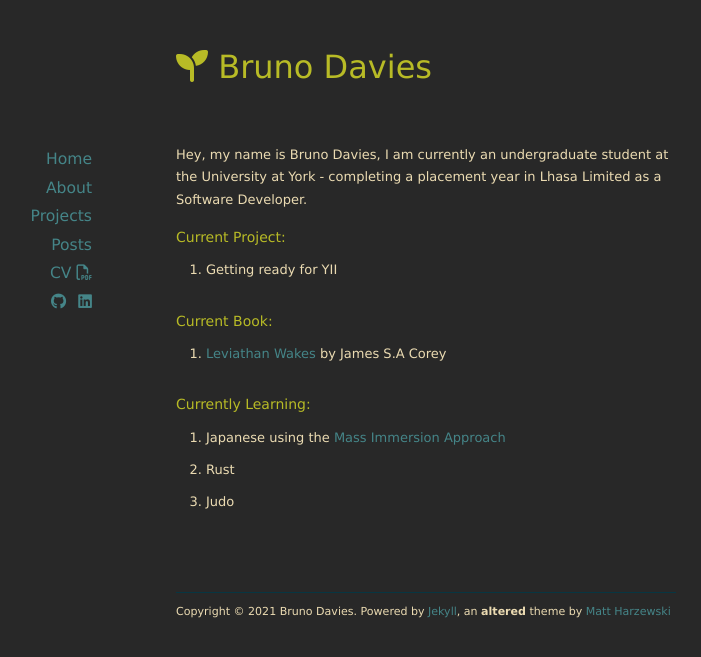
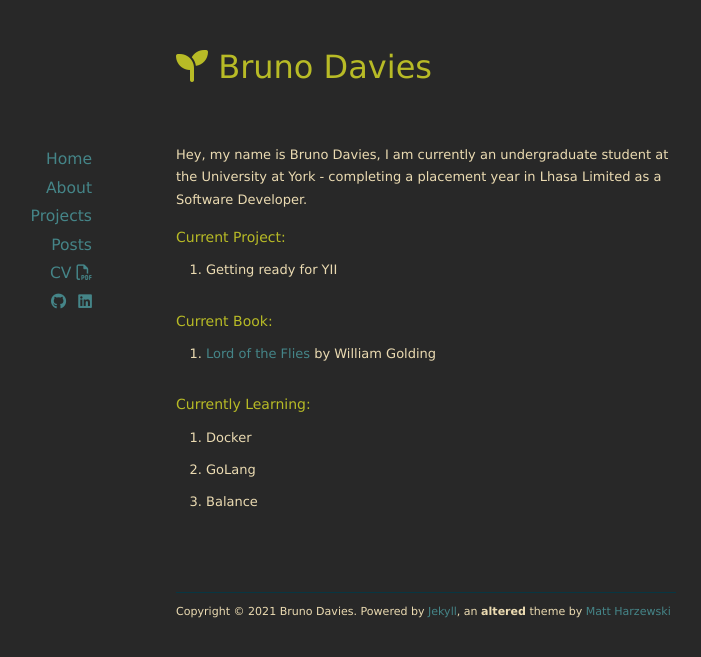
Before and after one commit to BrunoDavies/brunodavies.github.io, a Jekyll site: the page built from index.markdown, in a window 1280 px wide. Shown: the top 657 px of the page, without its empty margins (214-915 px from the left). Built offline with Jekyll 4.4.1, drawn with Linux system fonts in a browser that asks for light colours; nearby versions of some CDN libraries; the list of posts is cut into pages by our own code.

Commit message:
Update index.markdown

```diff
--- a/index.markdown
+++ b/index.markdown
@@ -8,9 +8,9 @@ Hey, my name is Bruno Davies, I am currently an undergraduate student at the Uni
 * Getting ready for YII
 
 ### Current Book:
-* [Leviathan Wakes](https://www.goodreads.com/book/show/11570641-leviathan-wakes) by James S.A Corey
+* [Lord of the Flies](https://www.goodreads.com/book/show/7624.Lord_of_the_Flies?ac=1&from_search=true&qid=tnrq4c0AV9&rank=1) by William Golding
 
 ### Currently Learning:
-* Japanese using the [Mass Immersion Approach](https://massimmersionapproach.com/)
-* Rust
-* Judo
+* Docker
+* GoLang
+* Balance
```
